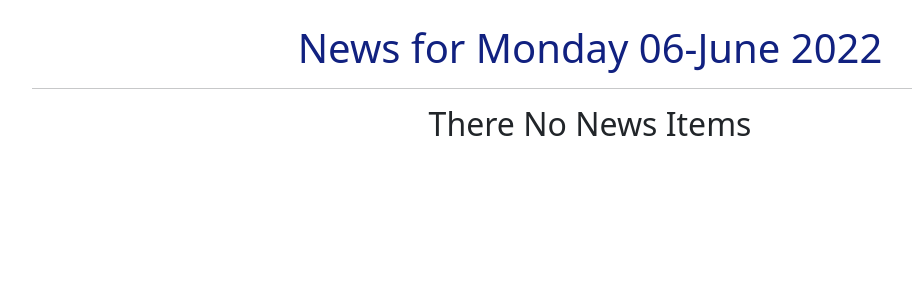
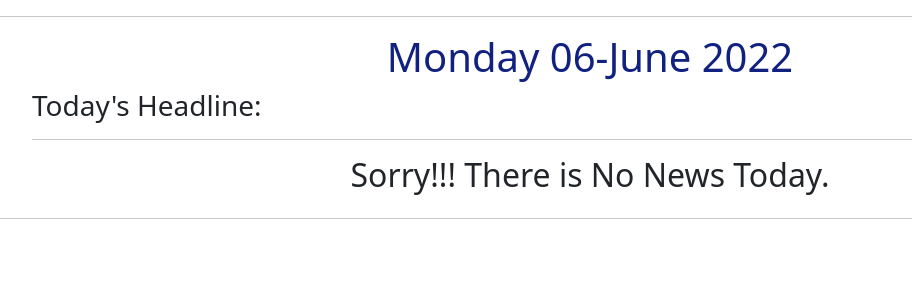
Before and after one commit to SayiaFelix/Django_news, a Django app: page / in a window 1280 px wide. Shown: the part 74-374 px from the top of the page, without its empty margins (50-962 px from the left). Run offline with Django 4.2, Linux system fonts and the light colour scheme; data that the repository does not hold is empty; some libraries are stand-ins or nearby versions.

Commit message:
setting up files

```diff
--- a/news/templates/all-news/today-news.html
+++ b/news/templates/all-news/today-news.html
@@ -2,9 +2,12 @@
 {% block content %}
 {{ block.super}}
 {% load crispy_forms_tags %}
-<br>
+<hr>
+
 <div class="container">
-  <h1 class='text-center'>News for {{date|date:"l d-F Y"}}</h1>
+  <h1 class='text-center'>{{date|date:"l d-F Y"}}</h3>
+  <h3 class=''>Today's Headline:</h1>
+
   <hr>
   <!-- Looping through news   -->
   {% for news_item in news %}
@@ -22,10 +25,10 @@
     </div> <br>
   {% empty %}
   <div class="row">
-    <h2 class="text-center">There No News Items</h2>
+    <h2 class="text-center">Sorry!!! There is No News Today.</h2>
   </div>
   {% endfor %}
 </div>
 
-
+<hr>
 {% endblock %}
```
